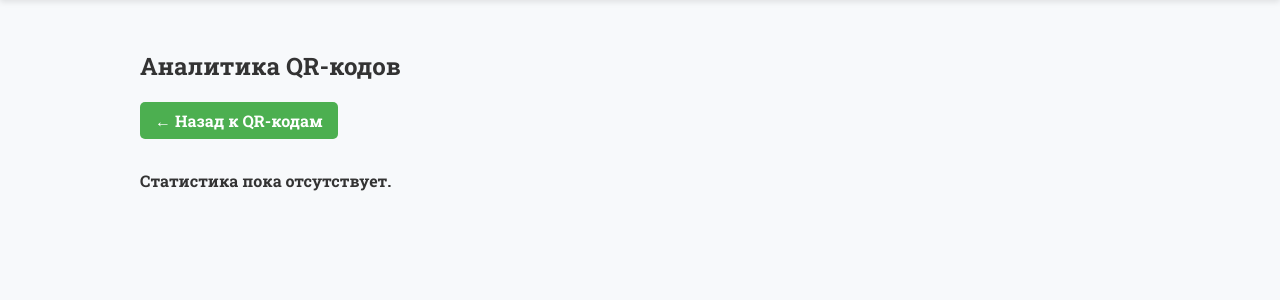
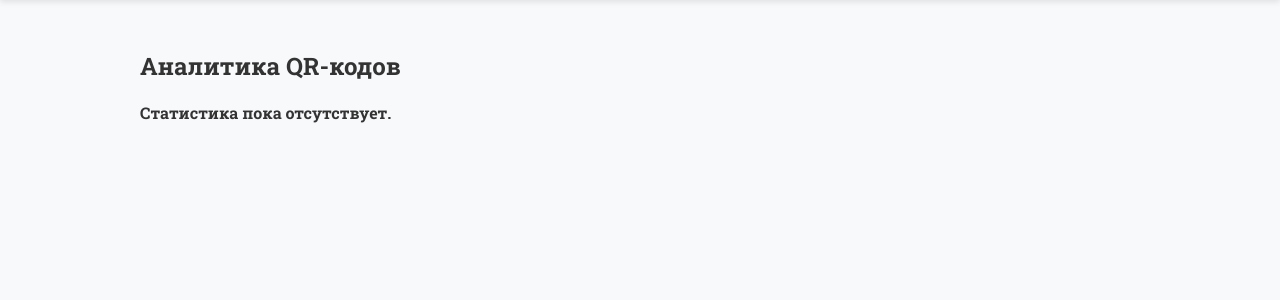
Before and after one commit to Darhan-man/idqr-platform, a FastAPI app: page /dashboard/stats in a window 1280 px wide. Shown: the part 56-356 px from the top of the page. Run offline with FastAPI, Linux system fonts and the light colour scheme; data that the repository does not hold is empty.

Commit message:
Update stats.html

```diff
--- a/templates/stats.html
+++ b/templates/stats.html
@@ -4,33 +4,6 @@
     <meta charset="UTF-8">
     <title>Статистика</title>
     <link rel="stylesheet" href="/static/css/style.css">
-    <style>
-        .btn {
-            display: inline-block;
-            margin-bottom: 15px;
-            padding: 8px 15px;
-            background-color: #4CAF50;
-            color: white;
-            text-decoration: none;
-            border-radius: 5px;
-            font-weight: bold;
-        }
-        table {
-            width: 100%;
-            border-collapse: collapse;
-            margin-top: 10px;
-        }
-        th, td {
-            border: 1px solid #ddd;
-            padding: 8px;
-            text-align: center;
-        }
-        th {
-            background-color: #f2f2f2;
-        }
-        tbody tr:nth-child(even){background-color: #f9f9f9;}
-        tbody tr:hover {background-color: #e0f7fa;}
-    </style>
 </head>
 <body>
     <div class="navbar">
@@ -46,8 +19,6 @@
 
     <div class="container">
         <h2>Аналитика QR-кодов</h2>
-        <a href="/dashboard/qr" class="btn">← Назад к QR-кодам</a>
-
         {% if stats_list %}
         <table>
             <thead>
@@ -59,11 +30,9 @@
                 </tr>
             </thead>
             <tbody>
-                {% for qr_id, title, count, first_scan, last_scan in stats_list %}
+                {% for id, title, count, first_scan, last_scan in stats_list %}
                 <tr>
-                    <td>
-                        <a href="/dashboard/scans/{{ qr_id }}">{{ title or '—' }}</a>
-                    </td>
+                    <td>{{ title or '—' }}</td>
                     <td>{{ count or 0 }}</td>
                     <td>{{ first_scan if first_scan else '—' }}</td>
                     <td>{{ last_scan if last_scan else '—' }}</td>
```
